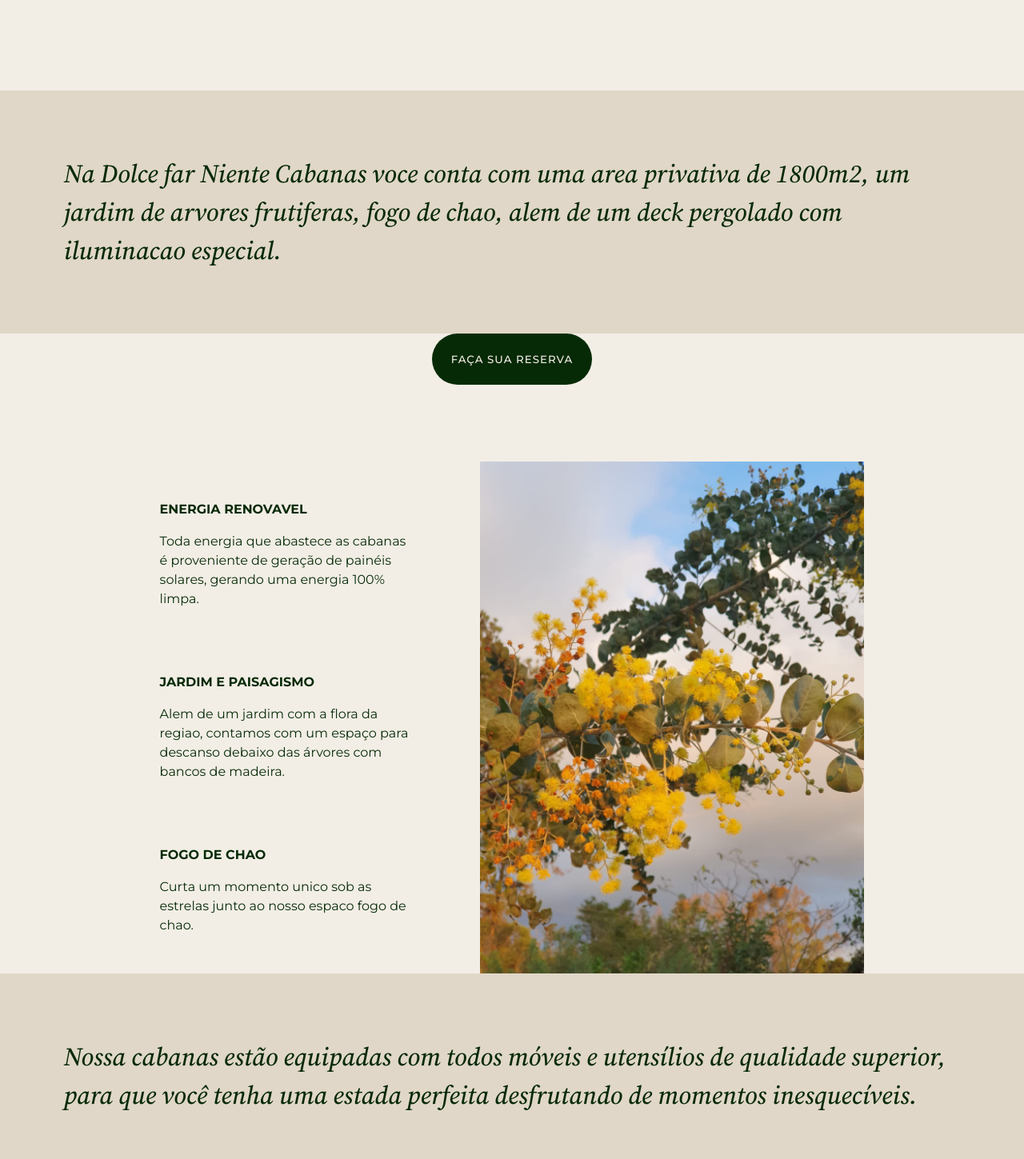
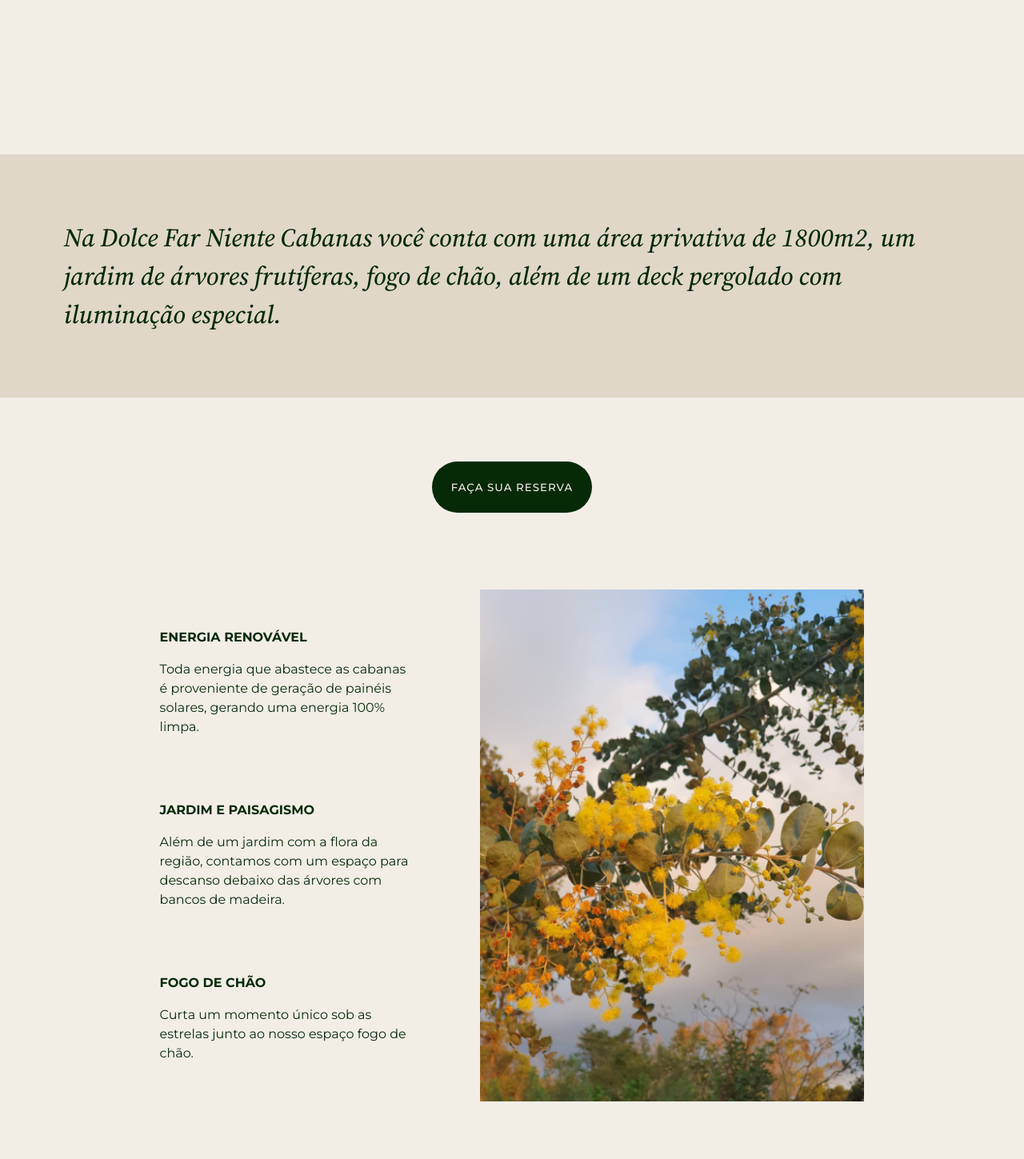
Before and after one commit to brunabrunabruna/cabanas-website, a React (Vite) app: page / in a window 1280 px wide. Shown: the part 3981-5430 px from the top of the page at 80% size. Built offline with nearby package versions, Linux system fonts and the light colour scheme.

Commit message:
fix text grammar

```diff
--- a/src/components/Location.tsx
+++ b/src/components/Location.tsx
@@ -6,21 +6,21 @@ const Location = () => {
       <div className="Quote">
         Veja as distâncias para as principais cidades:
         <p>
-          <b> Canela:</b> 17,8km utilizando a RS 235
+          <b> Canela:</b> 17,8km utilizando a RS 235.
         </p>
         <p>
-          <b> Gramado:</b> 25,2km utilizando a RS 235
+          <b> Gramado:</b> 25,2km utilizando a RS 235.
         </p>
         <p>
-          <b> Nova Petrópolis:</b> 58,8km utilizando a RS 235
+          <b> Nova Petrópolis:</b> 58,8km utilizando a RS 235.
         </p>
         <p>
-          <b> São Francisco de Paula:</b> 22,6km utilizando a RS 235
+          <b> São Francisco de Paula:</b> 22,6km utilizando a RS 235.
         </p>
         <div className="Quote2">
-          Também ficamos muito próximos do maior parque de flores da America
+          Também ficamos muito próximos do maior parque de flores da América
           Latina, o Mátria Parque de Flores. A apenas 12,1km o trajeto pode ser
-          feito em apenas 14 minutos pela RS 235
+          feito em apenas 14 minutos pela RS 235.
         </div>
       </div>
     </div>
--- a/src/components/QuoteHighlight.css
+++ b/src/components/QuoteHighlight.css
@@ -5,6 +5,8 @@
   font-style: italic;
   background-color: var(--bg-color-darken);
   padding: 5rem;
+  margin-top: 5rem;
+  margin-bottom: 5rem;
   /* margin: var(--margin); */
 }
 
--- a/src/components/QuoteHighlight1.tsx
+++ b/src/components/QuoteHighlight1.tsx
@@ -3,9 +3,9 @@ import "./QuoteHighlight.css";
 const QuoteHighlight1 = () => {
   return (
     <div className="QuoteHighlight">
-      Na Dolce far Niente Cabanas voce conta com uma area privativa de 1800m2,
-      um jardim de arvores frutiferas, fogo de chao, alem de um deck pergolado
-      com iluminacao especial.
+      Na Dolce Far Niente Cabanas você conta com uma área privativa de 1800m2,
+      um jardim de árvores frutíferas, fogo de chão, além de um deck pergolado
+      com iluminação especial.
     </div>
   );
 };
--- a/src/components/ShortDescriptions.tsx
+++ b/src/components/ShortDescriptions.tsx
@@ -7,7 +7,7 @@ const ShortDescriptions = () => {
     <div className="ShortDescriptions">
       <section>
         <div className="DescriptionItem">
-          <p className="DescriptionItemTitle">Energia Renovavel</p>
+          <p className="DescriptionItemTitle">Energia Renovável</p>
           <p>
             Toda energia que abastece as cabanas é proveniente de geração de
             painéis solares, gerando uma energia 100% limpa.
@@ -16,15 +16,15 @@ const ShortDescriptions = () => {
         <div className="DescriptionItem">
           <p className="DescriptionItemTitle">Jardim e paisagismo</p>
           <p>
-            Alem de um jardim com a flora da regiao, contamos com um espaço para
+            Além de um jardim com a flora da região, contamos com um espaço para
             descanso debaixo das árvores com bancos de madeira.
           </p>
         </div>
         <div className="DescriptionItem">
-          <p className="DescriptionItemTitle">fogo de chao</p>
+          <p className="DescriptionItemTitle">fogo de chão</p>
           <p>
-            Curta um momento unico sob as estrelas junto ao nosso espaco fogo de
-            chao.
+            Curta um momento único sob as estrelas junto ao nosso espaço fogo de
+            chão.
           </p>
         </div>
       </section>
```
